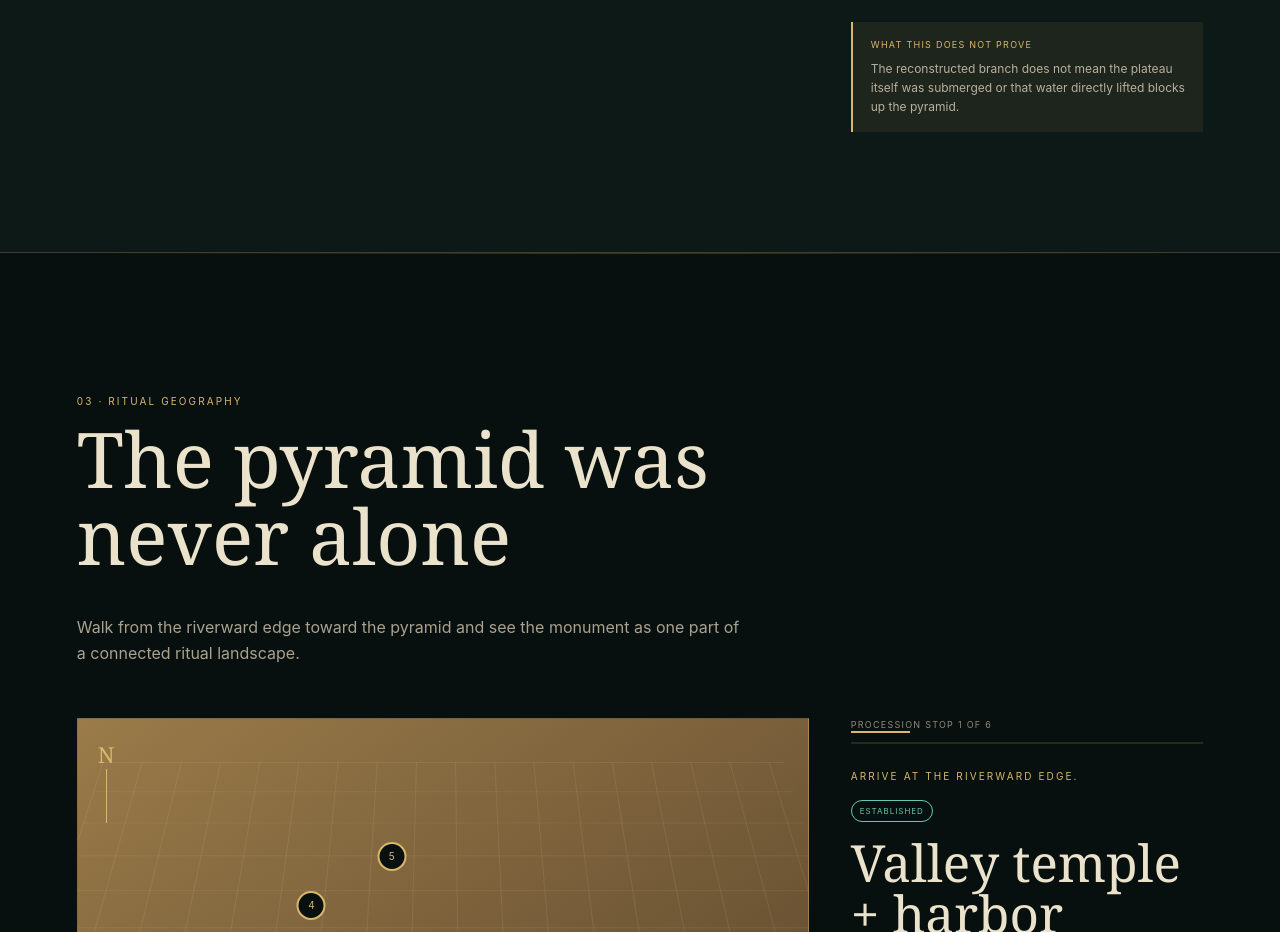
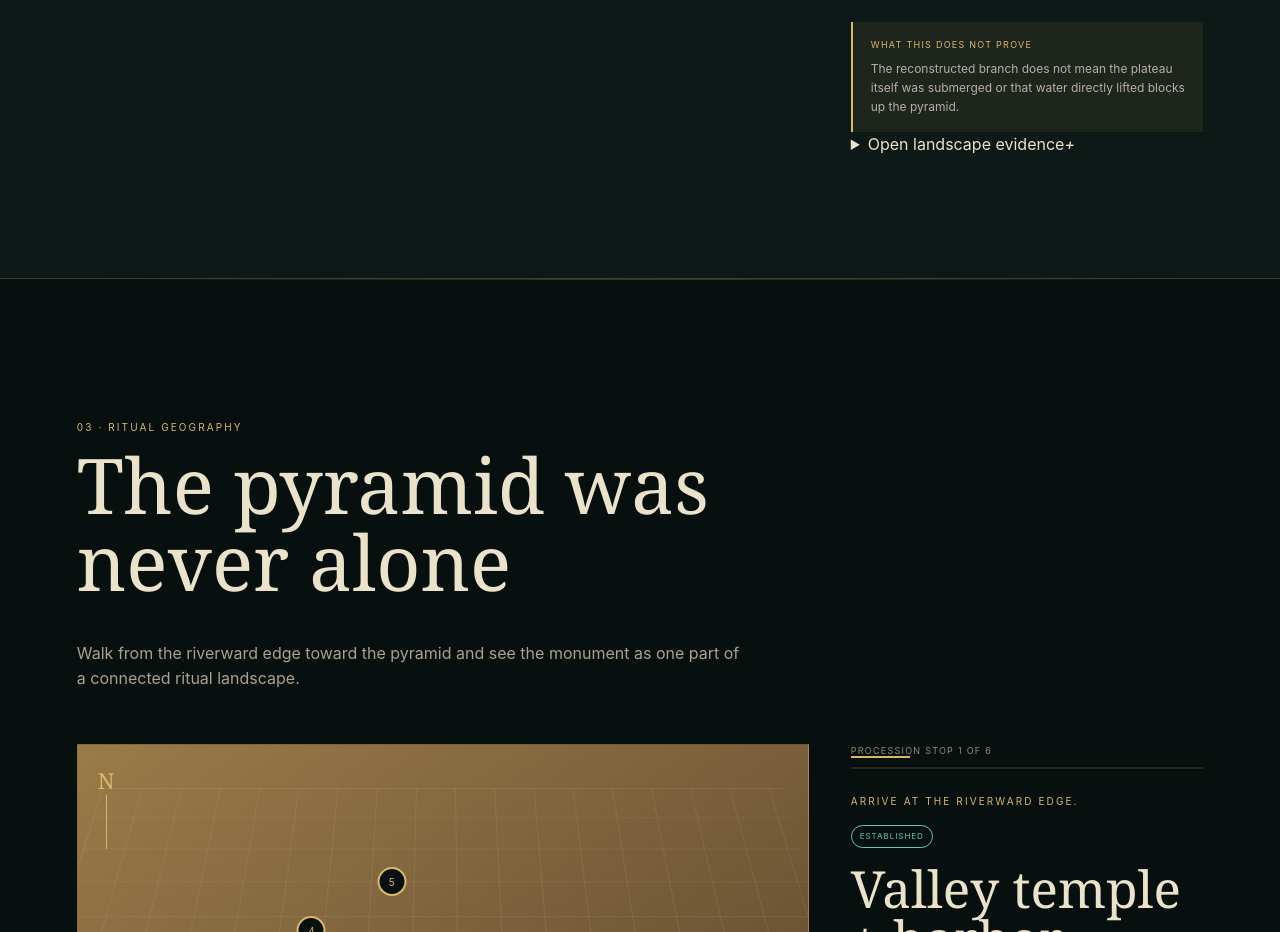
Before and after one commit to mikelninh/atlas-of-the-sacred, a Next.js app: page /sites/giza in a window 1280 px wide. Shown: the part 4701-5633 px from the top of the page. Built offline with nearby package versions, Linux system fonts and the light colour scheme.

Commit message:
add nile evidence drawer

```diff
--- a/components/giza/NileLandscape.tsx
+++ b/components/giza/NileLandscape.tsx
@@ -3,6 +3,7 @@
 import { useState } from "react";
 import { getClaim } from "@/lib/content";
 import { EvidenceBadge } from "@/components/claim/EvidenceBadge";
+import { ClaimDrawer } from "@/components/giza/ClaimDrawer";
 
 const phases = [
   { id: "old", label: "Old Kingdom river world", note: "Interpretive reconstruction based on landscape research." },
@@ -49,6 +50,7 @@ export function NileLandscape() {
         <p>{claim.statement}</p>
         <div className="giza-insight"><span>What changes in the story</span><p>{claim.interpretation}</p></div>
         <div className="limit-box"><span>What this does not prove</span>{claim.doesNotProve}</div>
+        <ClaimDrawer claimId={claim.id} label="Open landscape evidence" />
       </aside>
     </div>
   );
```
